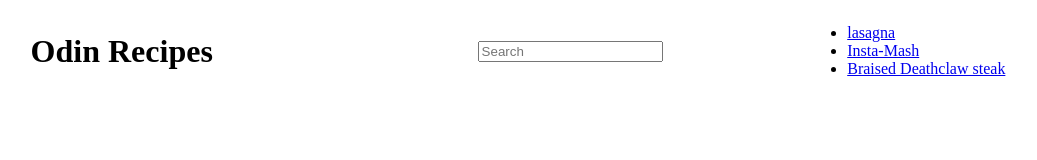
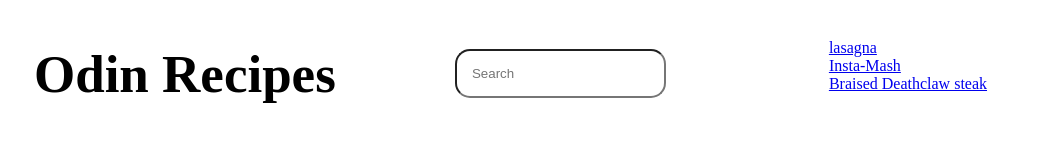
Before and after one commit to marjeanm/odin-recipes, a plain HTML site: page index.html in a window 1280 px wide. Shown: the whole page, without its empty margins (122-1159 px from the left). Drawn offline with Linux system fonts and the light colour scheme.

Commit message:
added ul h1 and search bar

```diff
--- a/style.css
+++ b/style.css
@@ -12,3 +12,15 @@ body {
   justify-content: space-between;
   align-items: center;
 }
+
+ul {
+  list-style-type: none;
+  padding: 15px;
+}
+h1 {
+  font-size: 53px;
+}
+#search {
+  padding: 15px;
+  border-radius: 15px;
+}
```
